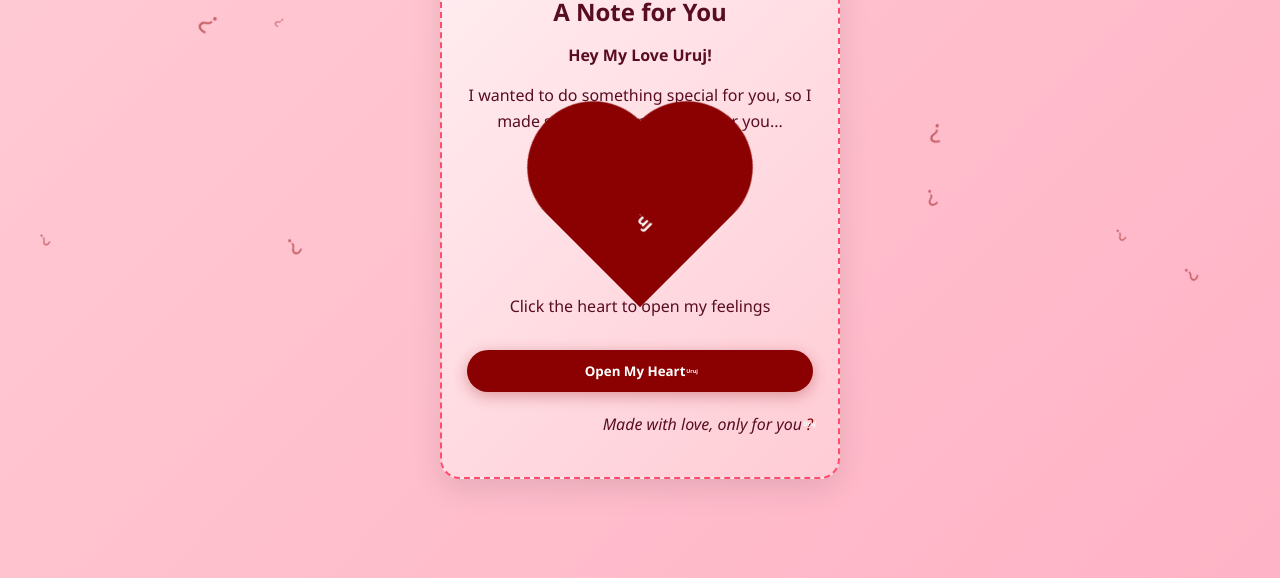
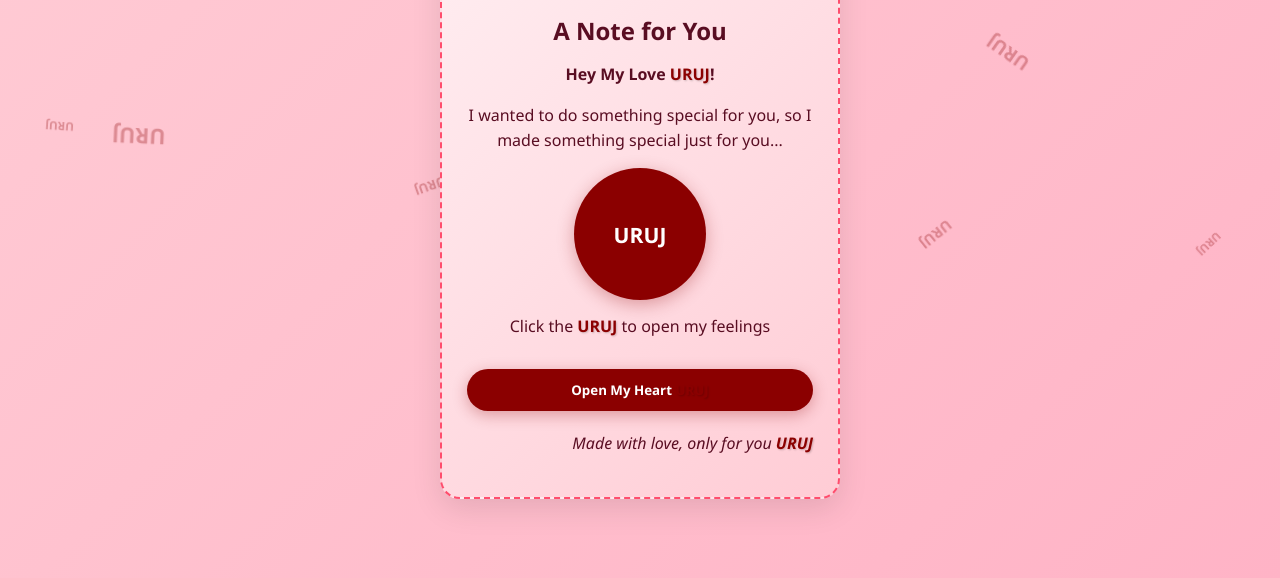
Before and after one commit to MuhammedFaaik/Horse, a plain HTML site: page index.html in a window 1280 px wide. Shown: the part 222-800 px from the top of the page. Drawn offline with Linux system fonts and the light colour scheme.

Commit message:
Update index.html

```diff
--- a/index.html
+++ b/index.html
@@ -3,7 +3,7 @@
 <head>
     <meta charset="UTF-8">
     <meta name="viewport" content="width=device-width, initial-scale=1.0">
-    <title>For My Love ??</title>
+    <title>For My Love ❤️</title>
     <link rel="stylesheet" href="https://cdnjs.cloudflare.com/ajax/libs/font-awesome/6.4.0/css/all.min.css">
     <style>
         * {
@@ -107,26 +107,16 @@
             text-shadow: 2px 2px 4px rgba(0, 0, 0, 0.1);
         }
 
-        .heart {
+        .uruj-text {
             color: var(--dark-red);
+            font-weight: bold;
             animation: heartbeat 1.5s infinite;
-            position: relative;
-        }
-
-        .heart::after {
-            content: "Uruj";
-            position: absolute;
-            top: 50%;
-            left: 50%;
-            transform: translate(-50%, -50%);
-            font-size: 0.4em;
-            color: white;
-            font-weight: bold;
+            text-shadow: 1px 1px 2px rgba(0, 0, 0, 0.2);
         }
 
         @keyframes heartbeat {
             0% { transform: scale(1); }
-            50% { transform: scale(1.1); }
+            50% { transform: scale(1.05); }
             100% { transform: scale(1); }
         }
 
@@ -164,53 +154,28 @@
             box-shadow: 0 6px 20px rgba(139, 0, 0, 0.4);
         }
 
-        .heart-animation {
+        .uruj-animation {
             width: 120px;
             height: 120px;
             margin: 20px auto;
             position: relative;
             cursor: pointer;
-        }
-
-        .heart-shape {
-            position: absolute;
-            width: 100%;
-            height: 100%;
-            background: var(--dark-red);
-            transform: rotate(45deg);
-            animation: pulse 2s infinite;
             display: flex;
             align-items: center;
             justify-content: center;
+            background: var(--dark-red);
+            border-radius: 50%;
+            animation: pulse 2s infinite;
             color: white;
             font-weight: bold;
-            font-size: 0.9rem;
-        }
-
-        .heart-shape:before,
-        .heart-shape:after {
-            content: '';
-            position: absolute;
-            width: 100%;
-            height: 100%;
-            background: var(--dark-red);
-            border-radius: 50%;
-        }
-
-        .heart-shape:before {
-            top: -50%;
-            left: 0;
-        }
-
-        .heart-shape:after {
-            top: 0;
-            left: -50%;
+            font-size: 1.2rem;
+            box-shadow: 0 4px 15px rgba(139, 0, 0, 0.3);
         }
 
         @keyframes pulse {
-            0% { transform: rotate(45deg) scale(1); }
-            50% { transform: rotate(45deg) scale(1.1); }
-            100% { transform: rotate(45deg) scale(1); }
+            0% { transform: scale(1); }
+            50% { transform: scale(1.1); }
+            100% { transform: scale(1); }
         }
 
         .feelings-container {
@@ -286,9 +251,10 @@
             font-style: italic;
         }
 
-        .letter-heart {
+        .letter-uruj {
             color: var(--dark-red);
-            margin: 0 5px;
+            font-weight: bold;
+            margin: 0 2px;
         }
 
         .letter-footer {
@@ -325,7 +291,7 @@
             transform: scale(1.2);
         }
 
-        .floating-hearts {
+        .floating-uruj {
             position: fixed;
             top: 0;
             left: 0;
@@ -335,10 +301,11 @@
             z-index: -1;
         }
 
-        .heart-float {
+        .uruj-float {
             position: absolute;
-            color: rgba(139, 0, 0, 0.5);
-            font-size: 20px;
+            color: rgba(139, 0, 0, 0.3);
+            font-size: 16px;
+            font-weight: bold;
             animation: float 8s linear infinite;
         }
 
@@ -368,23 +335,24 @@
                 padding: 20px 15px;
             }
 
-            .heart-animation {
+            .uruj-animation {
                 width: 100px;
                 height: 100px;
+                font-size: 1rem;
             }
 
             .letter-salutation {
                 font-size: 1.1rem;
             }
 
-            .heart-shape {
-                font-size: 0.7rem;
+            .uruj-float {
+                font-size: 14px;
             }
         }
     </style>
 </head>
 <body>
-    <div class="floating-hearts" id="hearts-container"></div>
+    <div class="floating-uruj" id="uruj-container"></div>
 
     <div class="page-indicator" id="page-indicator">
         <div class="indicator-dot active" data-page="0"></div>
@@ -398,23 +366,23 @@
             <div class="page-content">
                 <header>
                     <div class="time-display" id="time-display">Today 9:47 PM</div>
-                    <h1>For My <span class="heart">?</span> Sweetest Uruj</h1>
+                    <h1>For My <span class="uruj-text">URUJ</span> Sweetest Love</h1>
                 </header>
 
                 <h2>A Note for You</h2>
-                <p><strong>Hey My Love Uruj!</strong></p>
+                <p><strong>Hey My Love <span class="uruj-text">URUJ</span>!</strong></p>
                 <p>I wanted to do something special for you, so I made something special just for you...</p>
 
-                <div class="heart-animation" id="openHeartBtn">
-                    <div class="heart-shape">Uruj</div>
+                <div class="uruj-animation" id="openHeartBtn">
+                    URUJ
                 </div>
 
-                <p>Click the heart to open my feelings</p>
+                <p>Click the <span class="uruj-text">URUJ</span> to open my feelings</p>
 
-                <button class="btn" id="openHeartBtn2">Open My Heart <span class="heart">?</span></button>
+                <button class="btn" id="openHeartBtn2">Open My Heart <span class="uruj-text">URUJ</span></button>
 
                 <p style="margin-top: 20px; text-align: right; font-style: italic;">
-                    Made with love, only for you <span class="heart">?</span>
+                    Made with love, only for you <span class="uruj-text">URUJ</span>
                 </p>
             </div>
         </section>
@@ -422,33 +390,33 @@
         <!-- Feelings Page -->
         <section class="page feelings-page" id="page-1">
             <div class="page-content">
-                <h2>My Feelings For You <span class="heart">?</span></h2>
-                <p>These are just a few of the countless feelings I have for you Uruj...</p>
+                <h2>My Feelings For  <span class="uruj-text">URUJ</span></h2>
+                <p>These are just a few of the countless feelings I have for <span class="uruj-text">URUJ</span>...</p>
 
                 <div class="feelings-container">
                     <div class="feeling-item">
-                        <div class="feeling-title"><span class="heart">?</span> Adoration</div>
-                        <div class="feeling-text">I adore everything about you Uruj - your smile, your laugh, the way your eyes light up when you're happy.</div>
+                        <div class="feeling-title"><span class="uruj-text">.</span> Adoration</div>
+                        <div class="feeling-text">I adore everything about you <span class="uruj-text">.</span> - your smile, your laugh, the way your eyes light up when you're happy.</div>
                     </div>
 
                     <div class="feeling-item">
-                        <div class="feeling-title"><span class="heart">?</span> Wonder</div>
-                        <div class="feeling-text">Every day with you Uruj feels like discovering a new constellation in the night sky - beautiful and magical.</div>
+                        <div class="feeling-title"><span class="uruj-text">.</span> Wonder</div>
+                        <div class="feeling-text">Every day with you <span class="uruj-text">URUJ</span> feels like discovering a new constellation in the night sky - beautiful and magical.</div>
                     </div>
 
                     <div class="feeling-item">
-                        <div class="feeling-title"><span class="heart">?</span> Home</div>
-                        <div class="feeling-text">With you Uruj, I've found my home. Not a place, but a feeling of belonging and complete acceptance.</div>
+                        <div class="feeling-title"><span class="uruj-text">URUJ</span> Home</div>
+                        <div class="feeling-text">With you <span class="uruj-text">URUJ</span>, I've found my home. Not a place, but a feeling of belonging and complete acceptance.</div>
                     </div>
 
                     <div class="feeling-item">
-                        <div class="feeling-title"><span class="heart">?</span> Inspiration</div>
-                        <div class="feeling-text">You inspire me to be better, to dream bigger, and to love deeper than I ever thought possible, Uruj.</div>
+                        <div class="feeling-title"><span class="uruj-text">.</span> Inspiration</div>
+                        <div class="feeling-text">You inspire me to be better, to dream bigger, and to love deeper than I ever thought possible, <span class="uruj-text">URUJ</span>.</div>
                     </div>
                 </div>
 
                 <p style="margin-top: 15px; font-style: italic;">
-                    And these are just the beginning... My love for you grows with every passing moment, Uruj <span class="heart">?</span>
+                    And these are just the beginning... My love for you grows with every passing moment, <span class="uruj-text">URUJ</span>
                 </p>
             </div>
         </section>
@@ -459,32 +427,32 @@
                 <div class="love-letter">
                     <div class="letter-header">
                         <div class="letter-date" id="letter-date">Today, 9:47 PM</div>
-                        <h2>A Love Letter For Uruj <span class="heart">?</span></h2>
+                        <h2>A Love Letter For <span class="uruj-text">URUJ</span></h2>
                     </div>
 
                     <div class="letter-salutation">
-                        My Dearest Uruj <span class="heart">?</span>,
+                        My Dearest <span class="uruj-text">URUJ</span>,
                     </div>
 
                     <div class="letter-body">
                         <div class="letter-paragraph">
-                            As I sit down to write these words, my heart overflows with emotions that are both beautiful and overwhelming. Every moment with you feels like a precious gift, and I find myself constantly grateful for your presence in my life, Uruj.
+                            As I sit down to write these words, my heart overflows with emotions that are both beautiful and overwhelming. Every moment with you feels like a precious gift, and I find myself constantly grateful for your presence in my life, <span class="uruj-text">URUJ</span>.
                         </div>
 
                         <div class="letter-paragraph">
-                            From the very first day we met, something magical happened. You brought colors to my world that I never knew existed. Your smile became my favorite sunrise, your laughter my most cherished melody, and your love the anchor that keeps me grounded yet lets me soar, Uruj.
+                            From the very first day we met, something magical happened. You brought colors to my world that I never knew existed. Your smile became my favorite sunrise, your laughter my most cherished melody, and your love the anchor that keeps me grounded yet lets me soar, <span class="uruj-text">URUJ</span>.
                         </div>
 
                         <div class="letter-paragraph">
-                            I love the little things about you Uruj - the way your eyes sparkle when you talk about something you're passionate about, the sound of your voice when you first wake up, the gentle way you care for others, and the incredible strength you show even when you don't realize it.
+                            I love the little things about you <span class="uruj-text">URUJ</span> - the way your eyes sparkle when you talk about something you're passionate about, the sound of your voice when you first wake up, the gentle way you care for others, and the incredible strength you show even when you don't realize it.
                         </div>
 
                         <div class="letter-paragraph">
-                            With you Uruj, I've discovered parts of myself I never knew existed. You inspire me to be better, to dream bigger, and to love more deeply. You've shown me what true partnership means - supporting each other's dreams, celebrating each other's victories, and holding each other through challenges.
+                            With you <span class="uruj-text">URUJ</span>, I've discovered parts of myself I never knew existed. You inspire me to be better, to dream bigger, and to love more deeply. You've shown me what true partnership means - supporting each other's dreams, celebrating each other's victories, and holding each other through challenges.
                         </div>
 
                         <div class="letter-paragraph">
-                            I promise to always cherish you Uruj, to respect you, to support your dreams as if they were my own, and to love you more with each passing day. I promise to be your safe place, your biggest fan, and your partner in every adventure life brings our way.
+                            I promise to always cherish you <span class="uruj-text">URUJ</span>, to respect you, to support your dreams as if they were my own, and to love you more with each passing day. I promise to be your safe place, your biggest fan, and your partner in every adventure life brings our way.
                         </div>
                     </div>
 
@@ -492,14 +460,14 @@
                         <div>With all my love,</div>
                         <div style="font-weight: bold; margin-top: 5px;">Your Jaan Faaik</div>
                         <div style="margin-top: 10px;">
-                            <span class="heart">?</span>
-                            <span class="heart">?</span>
-                            <span class="heart">?</span>
+                            <span class="uruj-text">I love you forever</span>
+                            <span class="uruj-text"> and ever</span>
+                            <span class="uruj-text">and ever baccha </span>
                         </div>
                     </div>
 
                     <div class="letter-footer">
-                        This letter was written from the deepest corners of my heart, just for you Uruj <span class="heart">?</span>.
+                        This letter was written from the deepest corners of my heart, just for you <span class="uruj-text">URUJ</span>.
                     </div>
                 </div>
             </div>
@@ -507,20 +475,20 @@
     </div>
 
     <script>
-        // Create floating hearts
-        function createHearts() {
-            const container = document.getElementById('hearts-container');
-            const heartCount = 15;
+        // Create floating URUJ text
+        function createFloatingUruj() {
+            const container = document.getElementById('uruj-container');
+            const urujCount = 12;
 
-            for (let i = 0; i < heartCount; i++) {
-                const heart = document.createElement('div');
-                heart.classList.add('heart-float');
-                heart.innerHTML = '?';
-                heart.style.left = Math.random() * 100 + 'vw';
-                heart.style.animationDuration = (Math.random() * 10 + 5) + 's';
-                heart.style.fontSize = (Math.random() * 20 + 10) + 'px';
-                heart.style.opacity = Math.random() * 0.7 + 0.3;
-                container.appendChild(heart);
+            for (let i = 0; i < urujCount; i++) {
+                const uruj = document.createElement('div');
+                uruj.classList.add('uruj-float');
+                uruj.innerHTML = 'URUJ';
+                uruj.style.left = Math.random() * 100 + 'vw';
+                uruj.style.animationDuration = (Math.random() * 10 + 5) + 's';
+                uruj.style.fontSize = (Math.random() * 12 + 10) + 'px';
+                uruj.style.opacity = Math.random() * 0.4 + 0.2;
+                container.appendChild(uruj);
             }
         }
 
@@ -554,7 +522,7 @@
             });
         });
 
-        // Open Heart buttons - both the animated heart and the button
+        // Open Heart buttons - both the animated URUJ and the button
         document.getElementById('openHeartBtn').addEventListener('click', function() {
             showPage(1);
         });
@@ -573,7 +541,7 @@
         }
 
         // Initialize
-        createHearts();
+        createFloatingUruj();
         updateTime();
         setInterval(updateTime, 60000); // Update time every minute
         showPage(0); // Show first page
```
